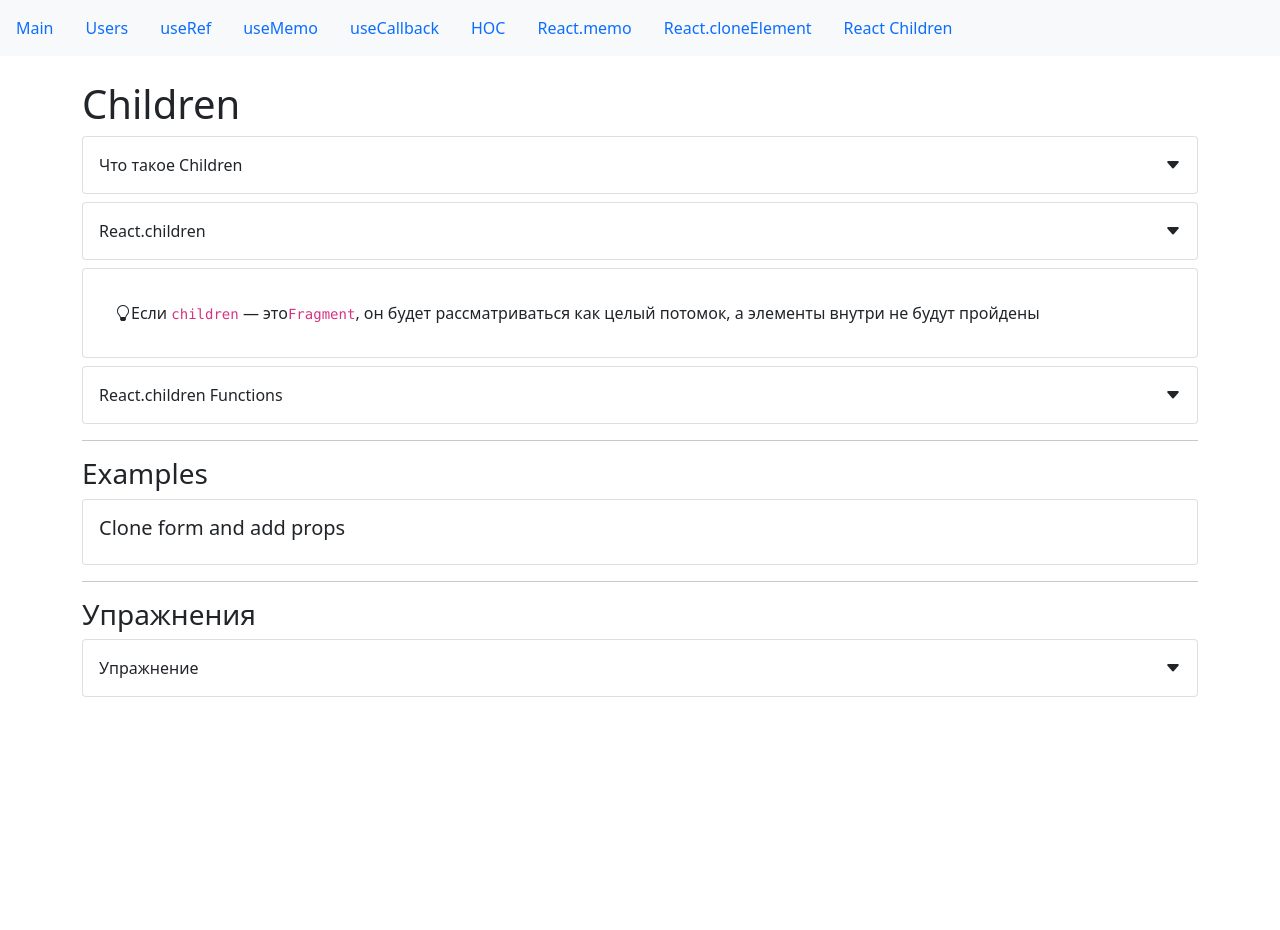
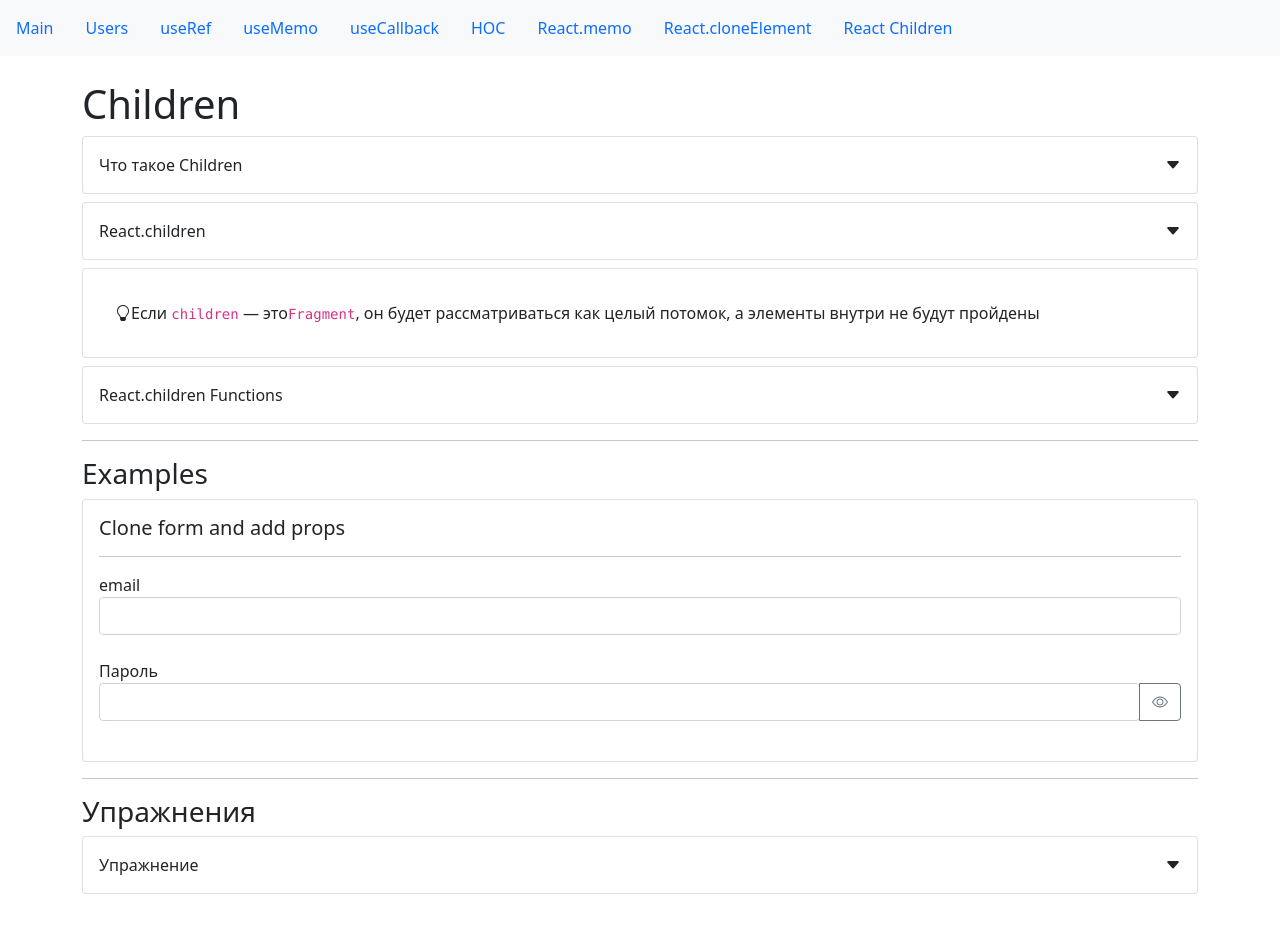
Before and after one commit to Semapa/demo-react-hooks, a React (Create React App) app: page /children in a window 1280 px wide. Shown: the top 930 px of the page. Before the commit the page ends 800 px from the top, so only its background shows below. Built offline with nearby package versions, Linux system fonts and the light colour scheme.

Commit message:
Добавил пример по React.Cildren

```diff
--- a/src/app/components/examples/children/reactChildrenExample.jsx
+++ b/src/app/components/examples/children/reactChildrenExample.jsx
@@ -1,10 +1,47 @@
-import React from "react";
+import React, { useState } from "react";
 import CardWrapper from "../../common/Card";
 import SmallTitle from "../../common/typografy/smallTitle";
+import Divider from "../../common/divider";
+import TextField from "../../common/form/textField";
+import PropTypes from "prop-types";
+
+const FormComponent = ({ children }) => {
+    const [data, setData] = useState({});
+    const handleChange = (target) => {
+        setData((prevState) => ({ ...prevState, [target.name]: target.value }));
+    };
+
+    /**
+     * Children - это массив объектов, но если это один children, то просто объект
+     * чтобы map не возвращал ошибку когда один объект, а не массив используем React.Children
+     */
+
+    return React.Children.map(children, (child) => {
+        const config = {
+            ...child.props,
+            onChange: handleChange,
+            value: data[child.props.name] || ""
+        };
+        return React.cloneElement(child, config);
+    });
+};
+
+FormComponent.propTypes = {
+    children: PropTypes.oneOfType([
+        PropTypes.arrayOf(PropTypes.node),
+        PropTypes.node
+    ])
+};
+
 const ReactChildrenExample = () => {
     return (
         <CardWrapper>
             <SmallTitle>Clone form and add props</SmallTitle>
+            <Divider />
+            <FormComponent>
+                <TextField name="email" label="email" />
+                <TextField name="password" label="Пароль" type="password" />
+            </FormComponent>
         </CardWrapper>
     );
 };
```
